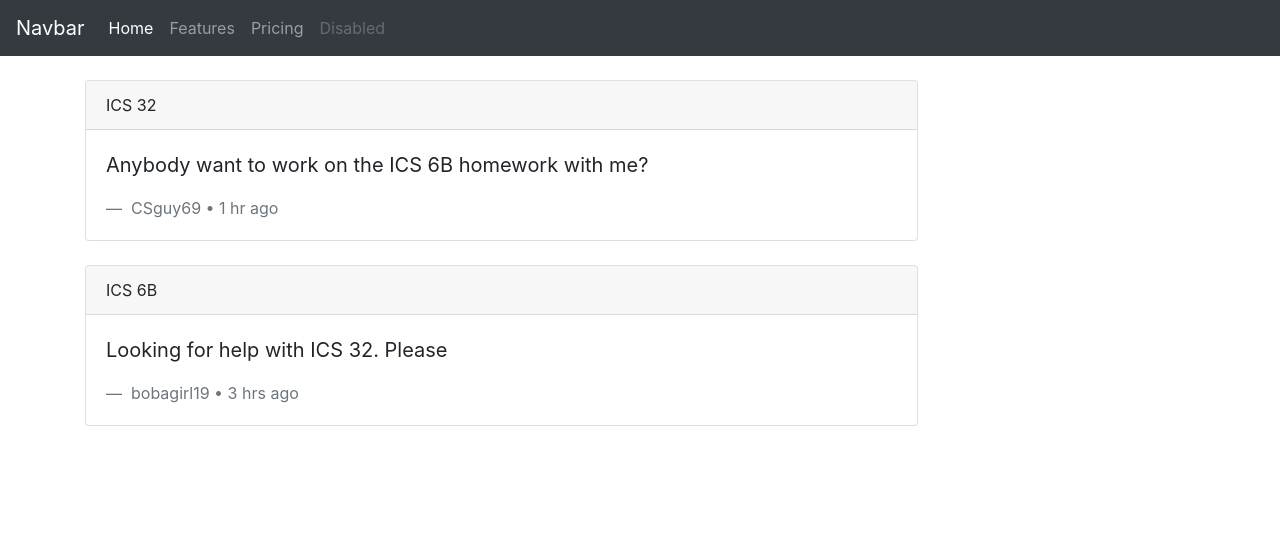
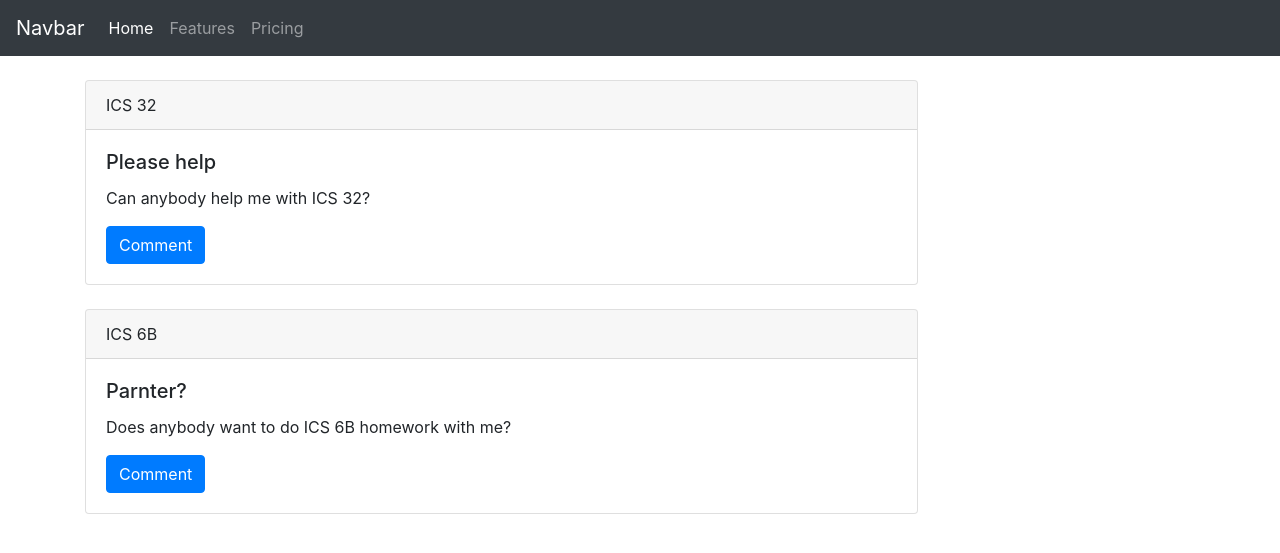
Before and after one commit to icssc-projects/Study-Buddy, a Flask app: page / in a window 1280 px wide. Shown: the top 553 px of the page. Run offline with Flask 2, Linux system fonts and the light colour scheme; some libraries are stand-ins or nearby versions.

Commit message:
Changed base.html

```diff
--- a/templates/base.html
+++ b/templates/base.html
@@ -25,9 +25,6 @@
           <li class="nav-item">
             <a class="nav-link" href="#">Pricing</a>
           </li>
-          <li class="nav-item">
-            <a class="nav-link disabled" href="#">Disabled</a>
-          </li>
         </ul>
       </div>
     </nav>
@@ -42,10 +39,9 @@
           ICS 32
         </div>
         <div class="card-body">
-          <blockquote class="blockquote mb-0">
-            <p>Anybody want to work on the ICS 6B homework with me?</p>
-            <footer class="blockquote-footer"> CSguy69 • 1 hr ago
-          </blockquote>
+          <h5 class="card-title">Please help</h5>
+          <p class="card-text">Can anybody help me with ICS 32?</p>
+          <a href="#" class="btn btn-primary">Comment</a>
         </div>
       </div>
       <br>
@@ -54,13 +50,11 @@
           ICS 6B
         </div>
         <div class="card-body">
-          <blockquote class="blockquote mb-0">
-            <p>Looking for help with ICS 32. Please</p>
-            <footer class="blockquote-footer"> bobagirl19 • 3 hrs ago
-          </blockquote>
+          <h5 class="card-title">Parnter?</h5>
+          <p class="card-text">Does anybody want to do ICS 6B homework with me?</p>
+          <a href="#" class="btn btn-primary">Comment</a>
         </div>
       </div>
-
     </div>
   </body>
 </html>
```
